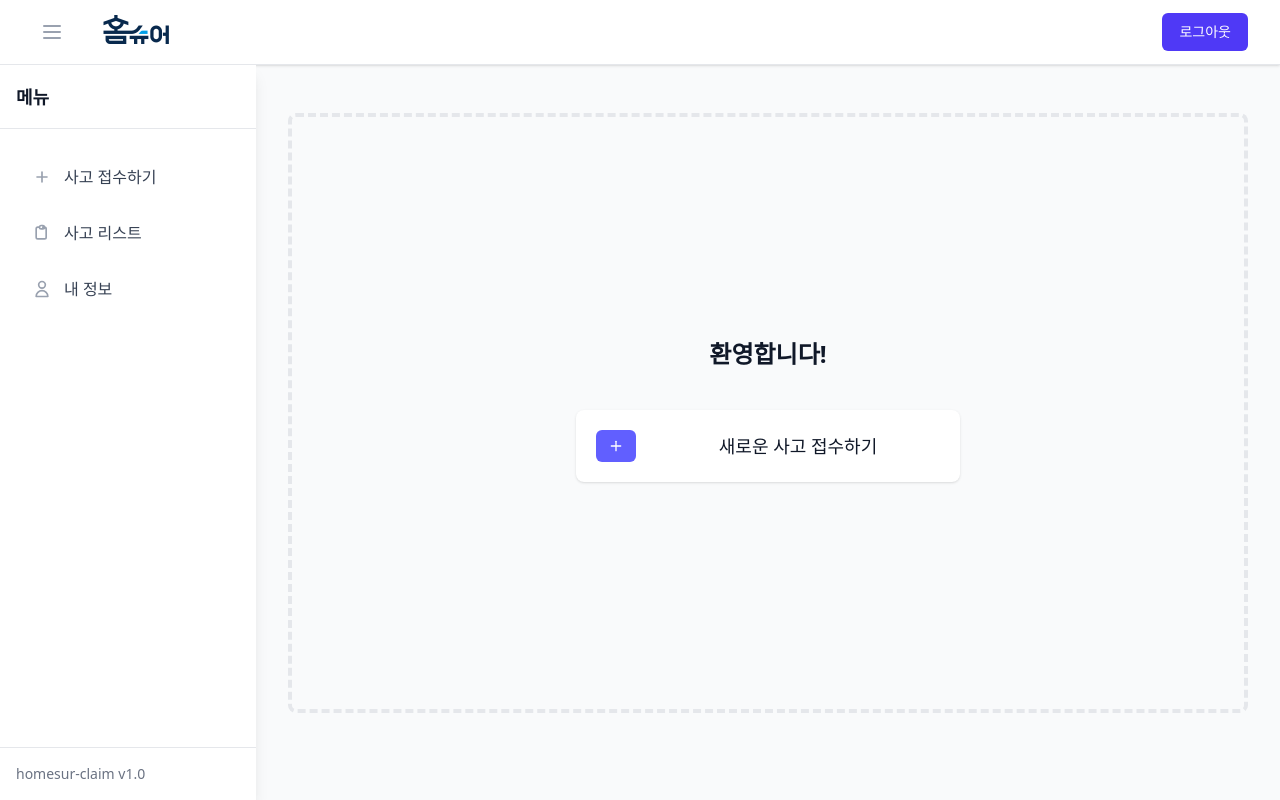
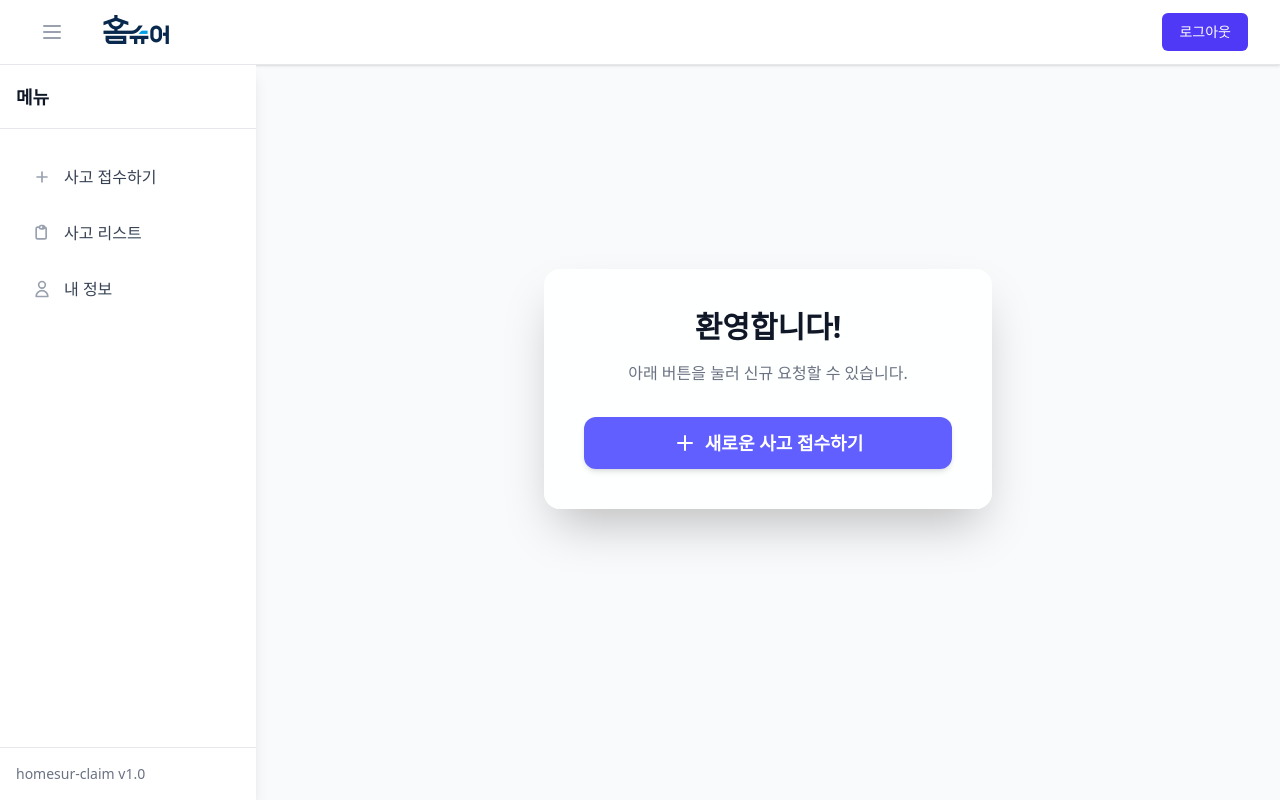
Before and after one commit to MadHeo/surtech-claim, a React (Vite) app: page /home in a window 1280 px wide. Built offline with nearby package versions, Linux system fonts and the light colour scheme; no server answers; sample sign-in values are in the browser's storage.

Commit message:
fix: 메인 화면 수정

```diff
--- a/src/components/pages/Home.tsx
+++ b/src/components/pages/Home.tsx
@@ -7,33 +7,22 @@ const Home = () => {
 
   return (
     <Layout>
-      <div className="px-4 py-6 sm:px-0">
-        <div className="border-4 border-dashed border-gray-200 rounded-lg min-h-[calc(100vh-200px)] flex items-center justify-center">
-          <div className="text-center w-full max-w-md px-4">
-            <h2 className="text-2xl font-bold text-gray-900 mb-4">환영합니다!</h2>
-
-            <button
-              className="w-full mt-6 hover:cursor-pointer max-w-sm"
-              onClick={() => navigate('/register')}
-            >
-              <div className="bg-white overflow-hidden shadow rounded-lg">
-                <div className="p-5 ">
-                  <div className="flex items-center ">
-                    <div className="flex-shrink-0">
-                      <div className="w-10 h-8 bg-indigo-500 rounded-md flex items-center justify-center">
-                        <FiPlus className="text-white" />
-                      </div>
-                    </div>
-                    <div className="ml-5 w-0 flex-1">
-                      <span className="text-lg font-medium text-gray-900 hover:cursor-pointer">
-                        새로운 사고 접수하기
-                      </span>
-                    </div>
-                  </div>
-                </div>
-              </div>
-            </button>
-          </div>
+      <div className="px-4 py-6 sm:px-0 flex items-center justify-center min-h-[calc(100vh-200px)]">
+        {/* 중앙 카드 - 트렌디한 스타일 적용 */}
+        <div className="w-full max-w-md bg-white/90 rounded-2xl shadow-2xl p-10 flex flex-col items-center">
+          {/* 환영 메시지 */}
+          <h2 className="text-3xl font-bold text-gray-900 mb-4 text-center">환영합니다!</h2>
+          <p className="text-gray-500 mb-8 text-center text-base">
+            아래 버튼을 눌러 신규 요청할 수 있습니다.
+          </p>
+          {/* 새로운 사고 접수하기 버튼 */}
+          <button
+            className="w-full flex items-center justify-center gap-2 py-3 px-6 rounded-xl bg-indigo-500 hover:bg-indigo-600 transition-colors duration-200 shadow-md text-white text-lg font-semibold focus:outline-none focus:ring-2 focus:ring-indigo-300"
+            onClick={() => navigate('/register')}
+          >
+            <FiPlus className="text-2xl" />
+            새로운 사고 접수하기
+          </button>
         </div>
       </div>
     </Layout>
```
